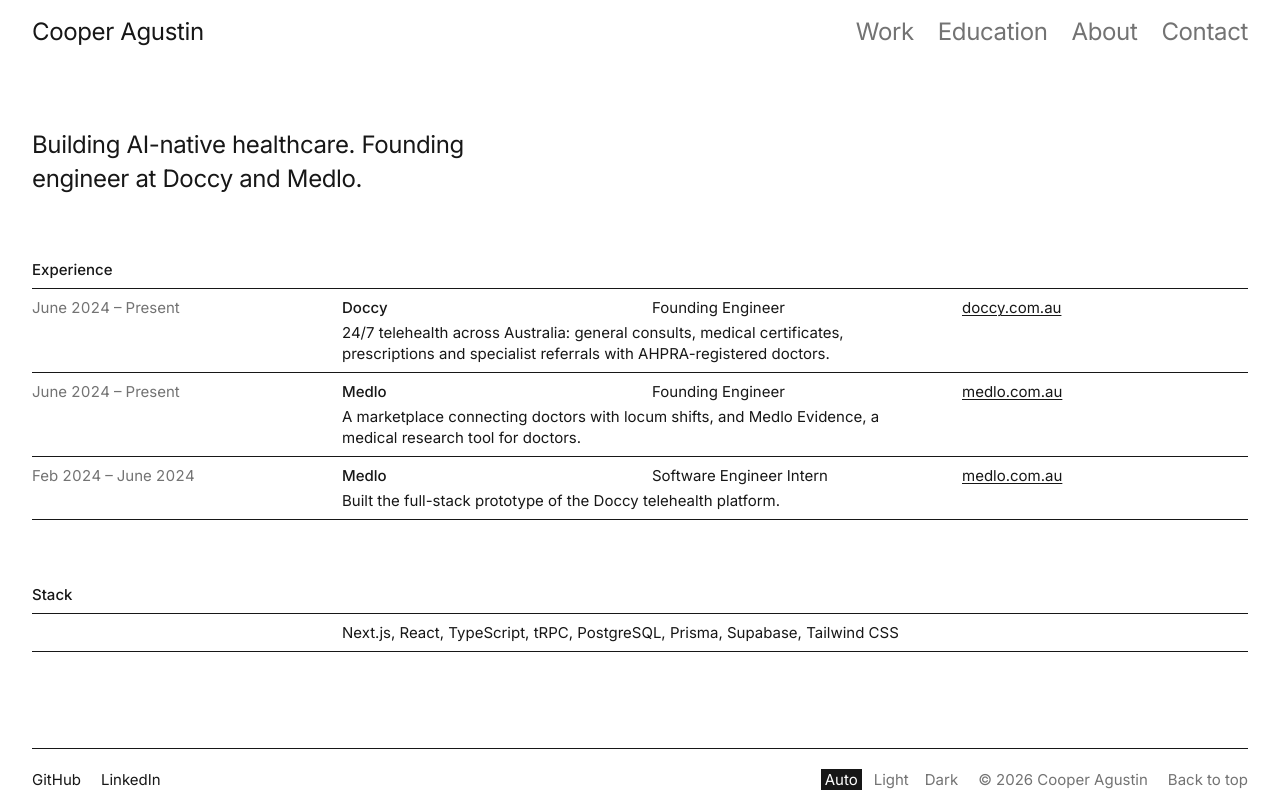
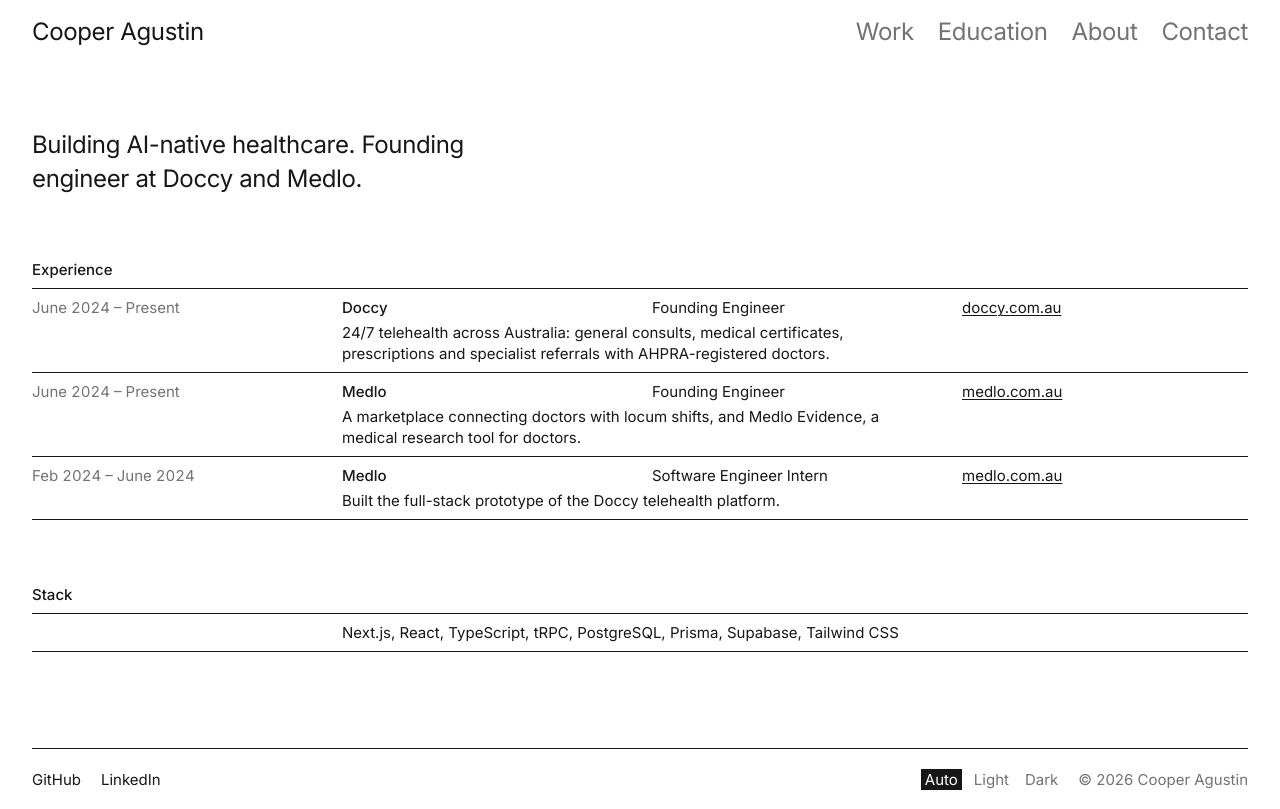
Before and after one commit to Spudgee/portfolio, a Next.js app: page / in a window 1280 px wide. Built offline with nearby package versions, Linux system fonts and the light colour scheme.

Commit message:
Footer drops Back to top

```diff
--- a/components/site-footer.tsx
+++ b/components/site-footer.tsx
@@ -6,7 +6,7 @@ import { PERSON } from "@/content/person";
 const COPYRIGHT_YEAR = new Date().getFullYear();
 
 /**
- * One ruled line: the social links first in ink, then the theme switch, copyright and Back to top
+ * One ruled line: the social links first in ink, then the theme switch and copyright
  * in grey. It wraps on phones. The header's Contact link jumps here.
  */
 export function SiteFooter() {
@@ -25,7 +25,6 @@ export function SiteFooter() {
 					<p>
 						© {COPYRIGHT_YEAR} {PERSON.name}
 					</p>
-					<HighlightLink href="#">Back to top</HighlightLink>
 				</div>
 			</div>
 		</footer>
```
